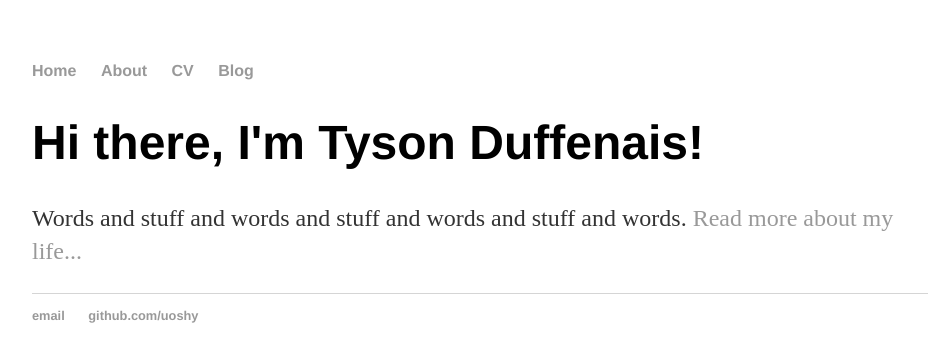
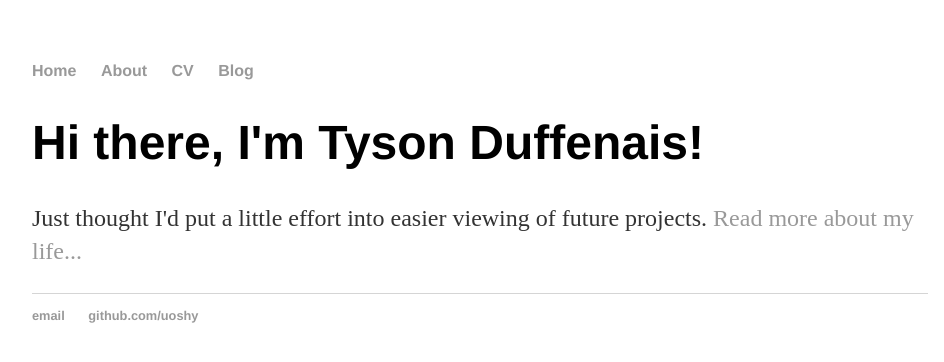
Before and after one commit to uoshy/tduffenais.github.io, a Jekyll site: the page built from index.html, in a window 1280 px wide. Shown: the top 362 px of the page, without its empty margins (160-1104 px from the left). Built offline with Jekyll 4.4.1, drawn with Linux system fonts in a browser that asks for light colours.

Commit message:
Update index.html

```diff
--- a/index.html
+++ b/index.html
@@ -1,8 +1,8 @@
 ---
 layout: default
-title: Tyson Duffenais, hackerman
+title: Tyson Duffenais
 ---
 <div class="blurb">
 	<h1>Hi there, I'm Tyson Duffenais!</h1>
-	<p>Words and stuff and words and stuff and words and stuff and words. <a href="/about">Read more about my life...</a></p>
+	<p>Just thought I'd put a little effort into easier viewing of future projects. <a href="/about">Read more about my life...</a></p>
 </div><!-- /.blurb -->
```
